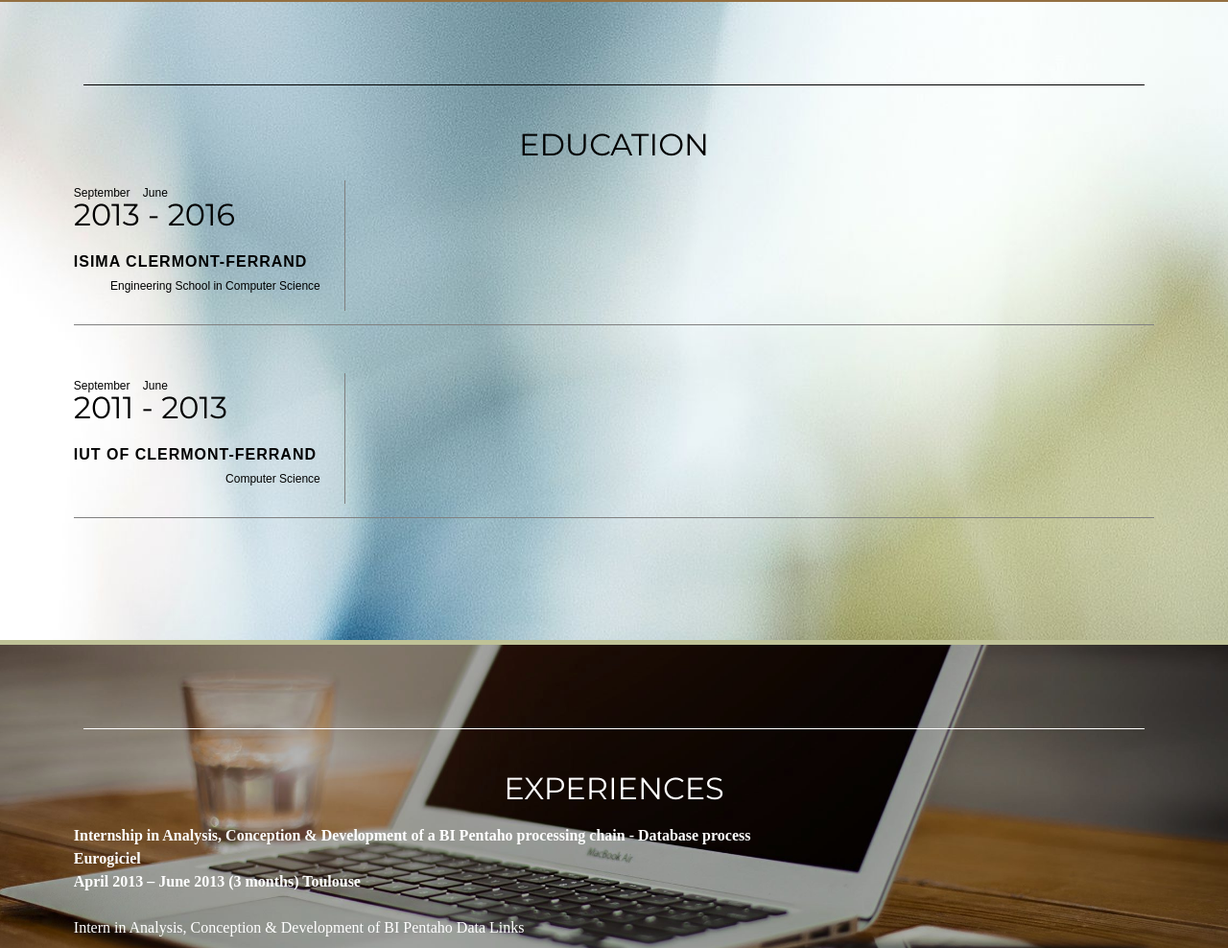
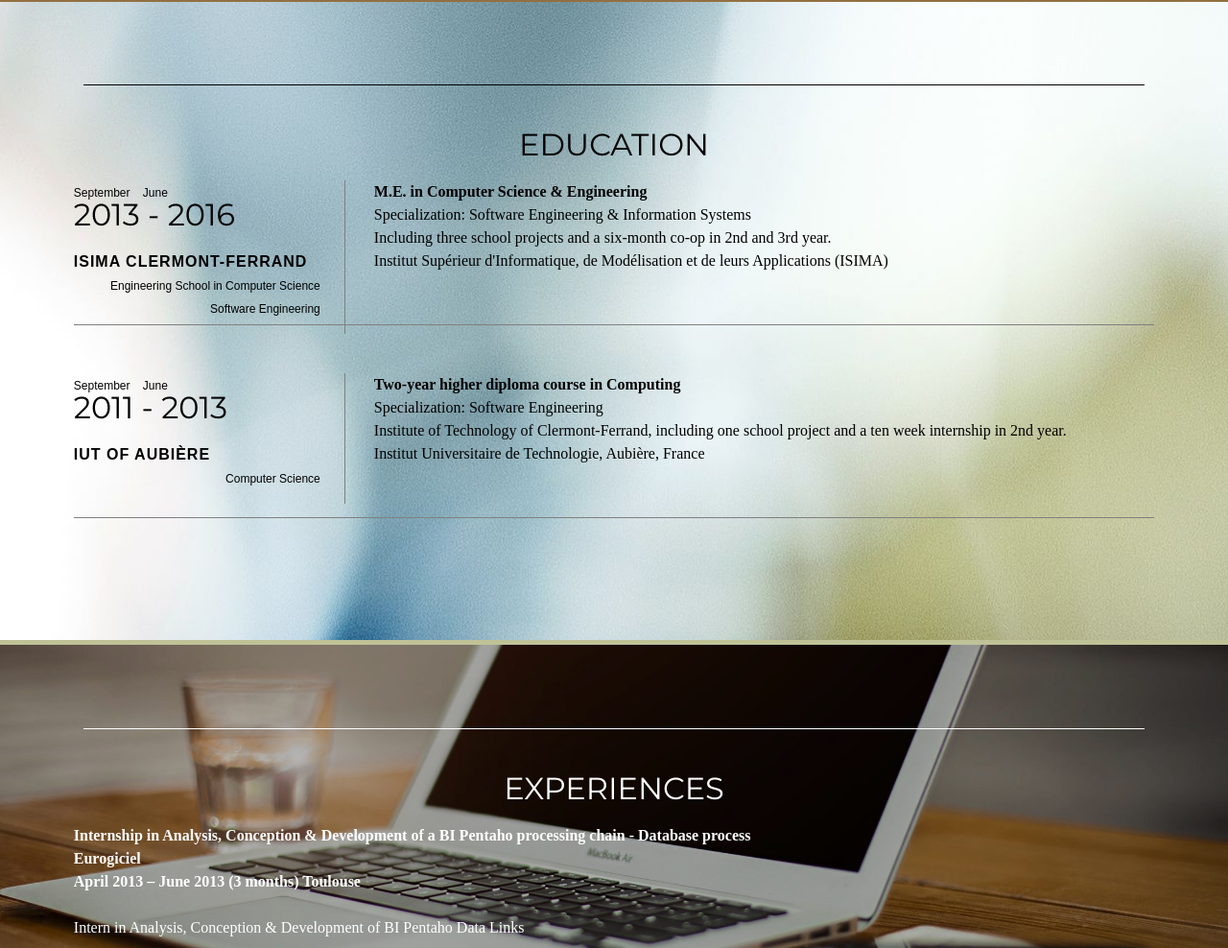
Before and after one commit to Kunamatata/ISIMAResume, a plain HTML site: page index.html in a window 1280 px wide. Shown: the part 1694-2682 px from the top of the page at 96% size. Drawn offline with nearby package versions, Linux system fonts and the light colour scheme; a web font is replaced by a local one.

Commit message:
Added Education Text

```diff
--- a/css/style.css
+++ b/css/style.css
@@ -331,8 +331,9 @@ text-transform: uppercase;
 }
 
 .span5{
-height:auto;
-width:auto;
+	height:auto;
+	width:auto;
+	margin-left: 30px;
 }
 
 .wrap{
--- a/index.html
+++ b/index.html
@@ -94,16 +94,30 @@
             <small>September&nbsp;&nbsp;&nbsp;&nbsp;June</small>
             <h1>2013 - 2016</h1>
             <h3>ISIMA Clermont-Ferrand</h3>
-            <p><small>Engineering School in Computer Science</small></p>
+            <p><small>Engineering School in Computer Science Software Engineering</small></p>
          </div>
+		 <div class="span5">
+			<p> <b>M.E. in Computer Science & Engineering</b><br />
+					Specialization: Software Engineering & Information Systems <br />
+					Including three school projects and a six-month co-op in 2nd and 3rd year. <br />
+					Institut Supérieur d'Informatique, de Modélisation et de leurs Applications (ISIMA)
+			</p>
+		 </div>
       </div>
       <div class="education-section">
          <div class="span4">
             <small>September&nbsp;&nbsp;&nbsp;&nbsp;June</small>
             <h1>2011 - 2013</h1>
-            <h3>IUT of Clermont-Ferrand</h3>
+            <h3>IUT of Aubière</h3>
             <p><small>Computer Science</small></p>
          </div>
+		 <div class="span5">
+			<p> <b>Two-year higher diploma course in Computing</b><br />
+					Specialization: Software Engineering  <br />
+					Institute of Technology of Clermont-Ferrand, including one school project and a ten week internship in 2nd year. <br />
+					Institut Universitaire de Technologie, Aubière, France
+			</p>
+		 </div>
       </div>
    </div>
 
```
